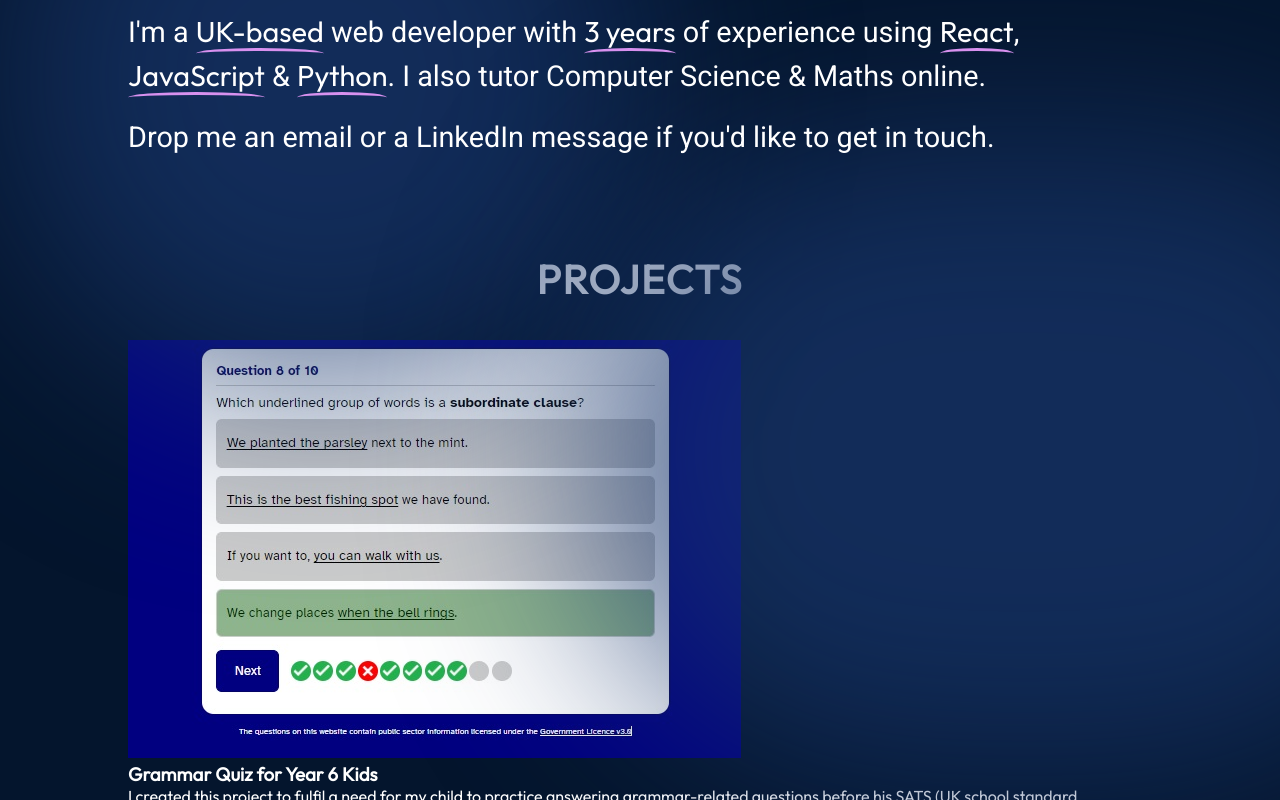
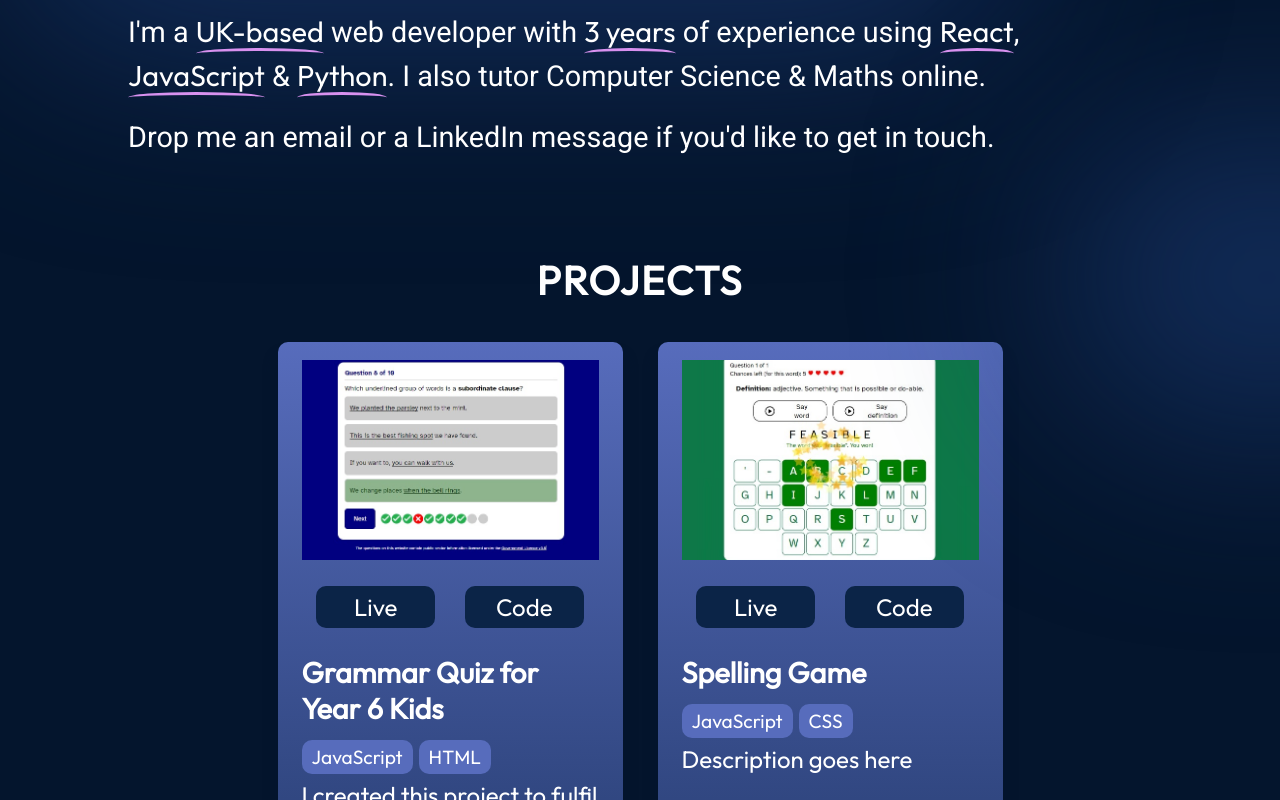
Before and after one commit to Nadia982/portfolio-2024-05, a React (Vite) app: page / in a window 1280 px wide. Shown: the part 220-1020 px from the top of the page. Built offline with nearby package versions, Linux system fonts and the light colour scheme.

Commit message:
various styling updates

```diff
--- a/src/components/About/About.module.css
+++ b/src/components/About/About.module.css
@@ -2,7 +2,7 @@
 
 .container {
   position: relative;
-  background-color: rgba(12, 12, 12, 0.6);
+  /* background-color: rgba(12, 12, 12, 0.6); */
   border-radius: 16px;
   padding: 72px;
   margin-top: 130px;
@@ -44,13 +44,9 @@
   background: linear-gradient(90deg, #19376d 0%, #11264c 100%);
     background-repeat: no-repeat;
     transition: 0.4s;
-    max-width: 90%;
+    width: 95%;
     margin: 0 auto;
 }
-
-/* .aboutItem:hover{
-    background-size: 100% 100%;
-} */
 
 .aboutItem h3 {
     font-size: var(--font-xl);
--- a/src/components/Hero/Hero.module.css
+++ b/src/components/Hero/Hero.module.css
@@ -96,8 +96,7 @@ height: 8px;
   }
 }
 
-.topBlur {
-  position: absolute;
+.topBlur::before{
   width: 50vw;
   height: 50vw;
   min-width: 350px;
@@ -107,21 +106,29 @@ height: 8px;
   border-radius: 764px;
   background: rgba(25, 55, 109, 0.7);
   filter: blur(100px);
-  z-index: 0;
+  z-index: -1;
+  content: "";
+  position: absolute;
+  width: 100%;
+  height: 100%;
+
 }
 
-.bottomBlur {
+.bottomBlur::before {
   position: absolute;
-  width: 70vw;
+  width: 10vw;
   height: 50vw;
-  min-width: 350px;
-  min-width: 250px;
-  top: 246px;
+    top: 246px;
   right: -25vw;
   border-radius: 764px;
   background: rgba(25, 55, 109, 0.7);
   filter: blur(100px);
-  z-index: 0;
+  z-index: -1;
+
+  content: "";
+  position: absolute;
+  width: 40%;
+  height: 100%;
 }
 
 @media screen and (max-width: 830px) {
--- a/src/components/Navbar/Navbar.jsx
+++ b/src/components/Navbar/Navbar.jsx
@@ -33,7 +33,7 @@ const Navbar = () => {
           </ul>
         </div>
         <img
-          tabindex="0"
+          tabIndex="0"
             className={styles.menuBtn}
             src={
               menuOpen
@@ -44,8 +44,10 @@ const Navbar = () => {
             onClick={() => setMenuOpen(!menuOpen)}
             // onKeyDown={() => setMenuOpen(!menuOpen)}
             onKeyDown={(e) => (
-              e.key === "Enter" ? setMenuOpen(!menuOpen) : null
+              e.key === "Enter" ? setMenuOpen(!menuOpen) : null,
+              e.key === "Escape" ? setMenuOpen(false) : null
             )}
+
           />
       </nav>
     </>
--- a/src/components/Projects/ProjectCard.jsx
+++ b/src/components/Projects/ProjectCard.jsx
@@ -6,20 +6,24 @@ export const ProjectCard = ({
   project: { title, imgUrl, description, skills, siteUrl, gitHub, alt },
 }) => {
   return (
-    <div className={styles.container}>
+        <div className={styles.container}>
+
       <img src={getImageUrl(imgUrl)} alt={alt} className={styles.image}/>
-      <h3 className={styles.title}>{title}</h3>
-      <p className={styles.description}>{description}</p>
-      <ul className={styles.skills}>
-        {skills.map((skill, id) => {
-          <li className={styles.skill} key={id}>{skill}</li>;
-          1;
-        })}
-      </ul>
       <div className={styles.links}>
         <a href={siteUrl} className={styles.link}>Live</a>
         <a href={gitHub} className={styles.link}>Code</a>
       </div>
-    </div>
+      <h3 className={styles.title}>{title}</h3>
+
+      <ul className={styles.skills}>
+        {skills.map((skill, id) => <li className={styles.skill} key={id}>{skill}</li>
+        )}
+      </ul>
+      <p className={styles.description}>{description}</p>
+
+
+      </div>
+
+
   );
 };
--- a/src/components/Projects/ProjectCard.module.css
+++ b/src/components/Projects/ProjectCard.module.css
@@ -0,0 +1,73 @@
+@import "../../vars.css";
+
+.container {
+    display: inline-flex;
+    align-items: stretch;
+    flex-direction: column;
+    border-radius: 10px;
+    background: linear-gradient(180deg, #576cbc 0%, #132a53 100%);
+    box-shadow: 0 16px 14px 0 #04152d;
+    padding: 18px 24px;
+    max-width: 345px;
+    flex-grow: 1;
+    }
+
+.image {
+
+    height: 200px;
+    object-fit: cover;
+}
+
+.title {
+    font-size: var(--font-l);
+    font-weight: 700;
+}
+
+.description {
+    margin-top: 6px;
+    font-size: var(--font-m);
+    font-weight: 400;
+}
+
+.skills {
+    width: 100%;
+    margin-top: 14px;
+    display: flex;
+    flex-wrap: wrap;
+    gap: 6px;
+    list-style: none;
+
+}
+
+.skill {
+    font-size: var(--font-s);
+    font-weight: 400;
+    border-radius: 10px;
+    background-color: var(--color-primary);
+    padding: 5px 10px;
+}
+
+.links {
+    width: 100%;
+    margin-top: 26px;
+    display: flex;
+    justify-content: space-around;
+
+    margin-bottom: 26px;
+}
+
+.link {
+    text-decoration: none;
+    color: var(--color-text);
+    font-size: var(--font-m);
+    border-radius: 10px;
+
+    background-color: var(--color-dark);
+    padding: 6px 12px;
+    width: 40%;
+    text-align: center;
+}
+
+.link:hover {
+filter: brightness(1.3);
+}
--- a/src/components/Projects/Projects.jsx
+++ b/src/components/Projects/Projects.jsx
@@ -6,12 +6,15 @@ import { ProjectCard } from "./ProjectCard";
 
 export const Projects = () => {
   return (
+
     <section className={styles.container}>
-      <h2 className={styles.title}>Projects</h2>
+            <h2 className={styles.title}>Projects</h2>
       <div className={styles.projects}>
+        {/* <div className="inner-wrapper"> */}
         {projects.map((project, id) => {
           return <ProjectCard key={id} project={project}/>;
         })}
+        {/* </div> */}
       </div>
     </section>
   );
--- a/src/components/Projects/Projects.module.css
+++ b/src/components/Projects/Projects.module.css
@@ -6,6 +6,7 @@
     margin-left: 10%;
     margin-right: 10%;
     font-family: var(--font-roboto);
+
 }
 
 .title {
@@ -13,15 +14,22 @@
     text-transform: uppercase;
     font-size: var(--font-xl);
     letter-spacing: 1.75px;
-
+    padding: 1px;
 }
 
 .projects {
     margin-top: 36px;
     display: flex;
+    flex-direction: row;
     flex-wrap: wrap;
-    align-items: center;
+    /* align-items: flex-start; */
     justify-content: center;
-    gap: 15px;
+    gap: 35px;
     width: 100%;
 }
+
+/* .inner-wrapper{
+    display: flex;
+    flex-direction: row;
+    width: 33.33%;
+} */
--- a/src/data/projects.json
+++ b/src/data/projects.json
@@ -1,4 +1,3 @@
-
 [
 {
 "id":"01",
```
